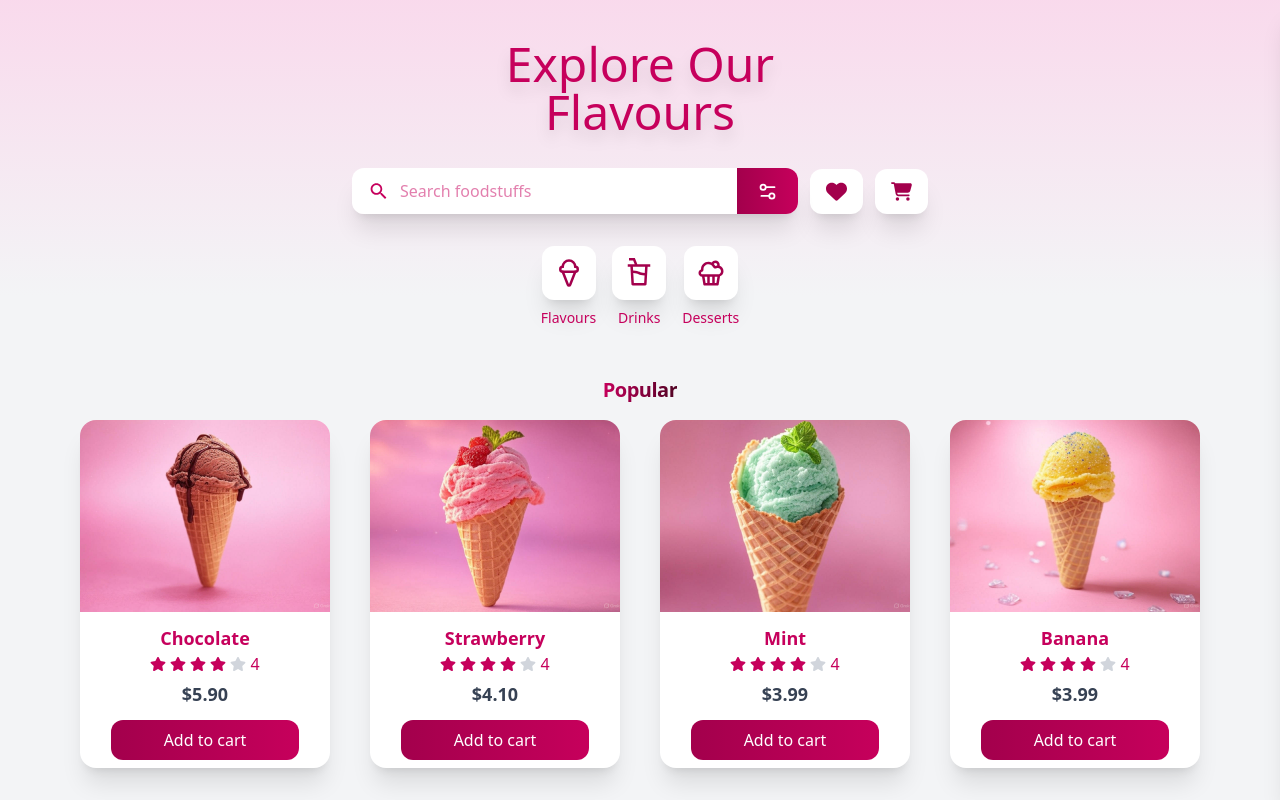
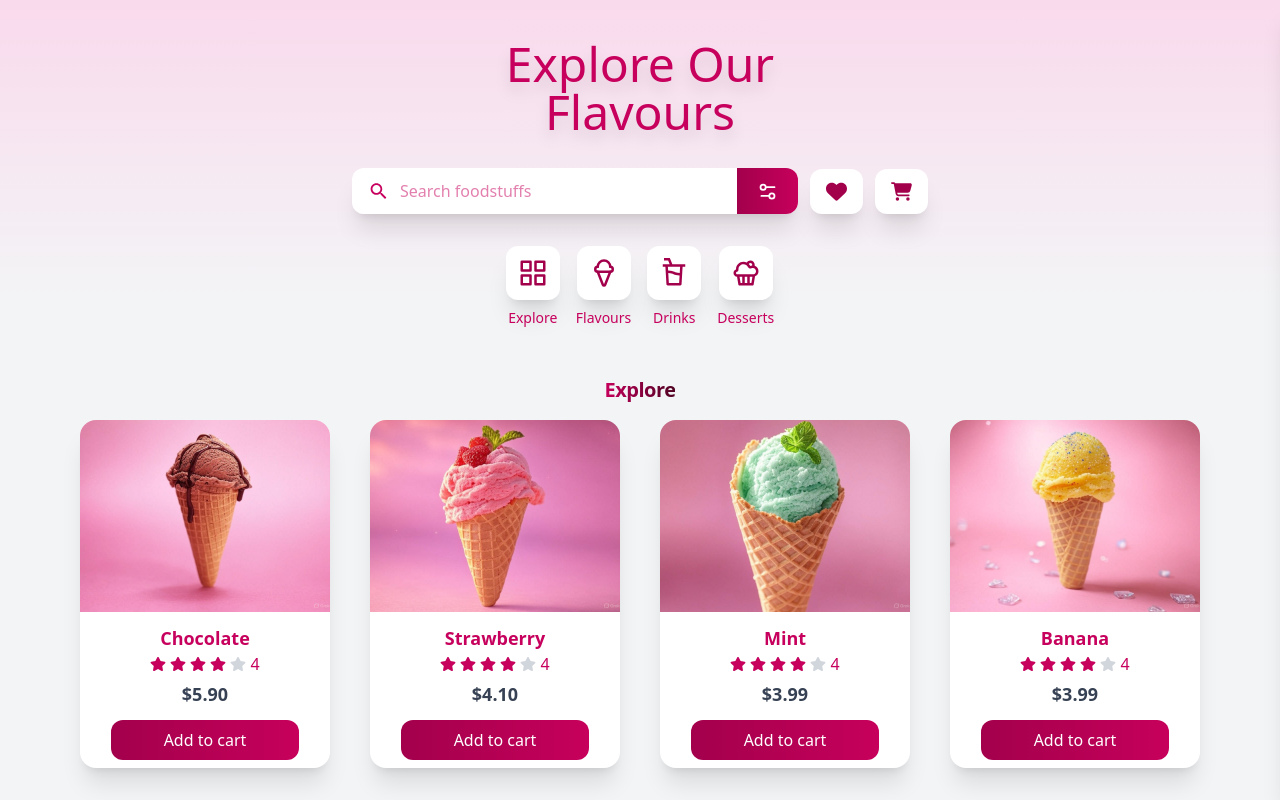
Before and after one commit to MilaKropeczka/FrostBite, a React (Vite) app: page / in a window 1280 px wide. Shown: the top 800 px of the page. Built offline with nearby package versions, Linux system fonts and the light colour scheme.

Commit message:
feat: product filter with context

```diff
--- /dev/null
+++ b/src/contexts/ProductFilterContext.tsx
@@ -0,0 +1,37 @@
+import { createContext, useContext, useState } from 'react';
+
+type ProductFilterContextType = {
+	selectedCategory: string | null;
+	setSelectedCategory: (category: string | null) => void;
+};
+
+const ProductFilterContext = createContext<
+	ProductFilterContextType | undefined
+>(undefined);
+
+export function ProductFilterProvider({
+	children,
+}: {
+	children: React.ReactNode;
+}) {
+	const [selectedCategory, setSelectedCategory] = useState<string | null>(
+		null
+	);
+
+	return (
+		<ProductFilterContext.Provider
+			value={{ selectedCategory, setSelectedCategory }}>
+			{children}
+		</ProductFilterContext.Provider>
+	);
+}
+
+export function useProductFilter() {
+	const context = useContext(ProductFilterContext);
+	if (!context) {
+		throw new Error(
+			'useProductFilter must be used within a ProductFilterProvider'
+		);
+	}
+	return context;
+}
--- /dev/null
+++ b/src/data/index.ts
@@ -0,0 +1 @@
+export { products } from './products';
--- a/src/data/products.ts
+++ b/src/data/products.ts
@@ -6,11 +6,13 @@ import organicFruitImage5 from '@/assets/5.jpg';
 import organicFruitImage6 from '@/assets/6.jpg';
 import organicFruitImage7 from '@/assets/7.jpg';
 import organicFruitImage8 from '@/assets/8.jpg';
+import { Category } from '@/features/products';
 
 export const products = [
 	{
 		id: 1,
 		name: 'Chocolate',
+		category: Category.Flavours,
 		image: organicFruitImage1,
 		price: '$5.90',
 		stars: 4,
@@ -18,6 +20,7 @@ export const products = [
 	{
 		id: 2,
 		name: 'Strawberry',
+		category: Category.Flavours,
 		image: organicFruitImage2,
 		price: '$4.10',
 		stars: 5,
@@ -25,6 +28,7 @@ export const products = [
 	{
 		id: 3,
 		name: 'Mint',
+		category: Category.Flavours,
 		image: organicFruitImage3,
 		price: '$3.99',
 		stars: 3,
@@ -32,6 +36,7 @@ export const products = [
 	{
 		id: 4,
 		name: 'Banana',
+		category: Category.Flavours,
 		image: organicFruitImage4,
 		price: '$3.99',
 		stars: 5,
@@ -39,6 +44,7 @@ export const products = [
 	{
 		id: 5,
 		name: 'Blueberry',
+		category: Category.Flavours,
 		image: organicFruitImage5,
 		price: '$3.59',
 		stars: 5,
@@ -46,6 +52,7 @@ export const products = [
 	{
 		id: 6,
 		name: 'Waffles',
+		category: Category.Desserts,
 		image: organicFruitImage6,
 		price: '$3.99',
 		stars: 5,
@@ -53,6 +60,7 @@ export const products = [
 	{
 		id: 7,
 		name: 'Waffles',
+		category: Category.Desserts,
 		image: organicFruitImage7,
 		price: '$3.59',
 		stars: 5,
@@ -60,6 +68,7 @@ export const products = [
 	{
 		id: 8,
 		name: 'Waffles',
+		category: Category.Desserts,
 		image: organicFruitImage8,
 		price: '$2.89',
 		stars: 5,
--- a/src/features/products/Categories/Categories.tsx
+++ b/src/features/products/Categories/Categories.tsx
@@ -1,23 +1,34 @@
 import { LuIceCreamCone } from 'react-icons/lu';
 import { RiCake3Line } from 'react-icons/ri';
 import { RiDrinks2Line } from 'react-icons/ri';
+import { FiGrid } from 'react-icons/fi';
 import { CategoryItem } from '@/components/CategoryItem';
-import { Link } from 'react-router-dom';
+import { useProductFilter } from '@/contexts/ProductFilterContext';
+import { Category } from '@/features/products';
 
 const CATEGORIES = [
-	{ id: 1, title: 'Flavours', emoji: LuIceCreamCone },
-	{ id: 2, title: 'Drinks', emoji: RiDrinks2Line },
-	{ id: 3, title: 'Desserts', emoji: RiCake3Line },
+	{ id: 1, title: 'Explore', emoji: FiGrid },
+	{ id: 2, title: Category.Flavours, emoji: LuIceCreamCone },
+	{ id: 3, title: Category.Drinks, emoji: RiDrinks2Line },
+	{ id: 4, title: Category.Desserts, emoji: RiCake3Line },
 ];
 
 export function Categories() {
+	const { setSelectedCategory } = useProductFilter();
+
 	return (
 		<nav className='relative z-10 mt-8 max-w-xl w-full'>
 			<div className='w-full flex gap-4 justify-center'>
 				{CATEGORIES.map((item) => (
-					<Link to='categories' key={item.id}>
+					<button
+						key={item.id}
+						onClick={() =>
+							setSelectedCategory(
+								item.title === 'Explore' ? null : item.title
+							)
+						}>
 						<CategoryItem title={item.title} Icon={item.emoji} />
-					</Link>
+					</button>
 				))}
 			</div>
 		</nav>
--- a/src/features/products/ProductCard/types.ts
+++ b/src/features/products/ProductCard/types.ts
@@ -1,6 +1,13 @@
+export enum Category {
+	Flavours = ' Flavours',
+	Drinks = 'Drinks',
+	Desserts = 'Desserts',
+}
+
 interface Product {
 	image: string;
 	name: string;
+	category: Category;
 	stars: number;
 	price: string;
 }
--- a/src/features/products/ProductSection/ProductSection.tsx
+++ b/src/features/products/ProductSection/ProductSection.tsx
@@ -1,16 +1,25 @@
 import { ProductCard } from '@/features/products';
-import { products } from '@/data/products';
+import { products } from '@/data';
+import { useProductFilter } from '@/contexts/ProductFilterContext';
 
 export function ProductSection() {
+	const { selectedCategory } = useProductFilter();
+
 	return (
 		<main className='flex flex-col items-center px-2 sm:px-4 w-full'>
 			<h2 className='text-xl tracking-tight mt-12 px-4 sm:px-0 font-semibold relative bg-gradient-to-r from-pink-700 to-pink-950 text-transparent bg-clip-text inline-block'>
-				Popular
+				{selectedCategory ? selectedCategory : 'Explore'}
 			</h2>
 			<div className='grid grid-cols-1 sm:grid-cols-2 md:grid-cols-3 lg:grid-cols-4 gap-10 mt-4 w-full max-w-6xl px-10 sm:px-4'>
-				{products.map((product) => (
-					<ProductCard key={product.id} product={product} />
-				))}
+				{products
+					.filter((product) =>
+						!selectedCategory
+							? true
+							: product.category === selectedCategory
+					)
+					.map((product) => (
+						<ProductCard key={product.id} product={product} />
+					))}
 			</div>
 		</main>
 	);
--- a/src/layouts/MainLayout.tsx
+++ b/src/layouts/MainLayout.tsx
@@ -4,6 +4,7 @@ import { Header } from '@/components/Header/Header';
 import { Outlet } from 'react-router';
 import { CartDrawer } from '@/features/cart';
 import { useCartDrawer } from '@/hooks/useCartDrawer';
+import { ProductFilterProvider } from '@/contexts/ProductFilterContext';
 
 export function MainLayout() {
 	const { isOpen, openDrawer, closeDrawer } = useCartDrawer();
@@ -11,8 +12,10 @@ export function MainLayout() {
 		<div className='w-full min-h-screen flex flex-col items-center bg-gray-100'>
 			<Header />
 			<SearchBar openDrawer={openDrawer} />
-			<Categories />
-			<Outlet />
+			<ProductFilterProvider>
+				<Categories />
+				<Outlet />
+			</ProductFilterProvider>
 			<CartDrawer isOpen={isOpen} closeDrawer={closeDrawer} />
 		</div>
 	);
```
